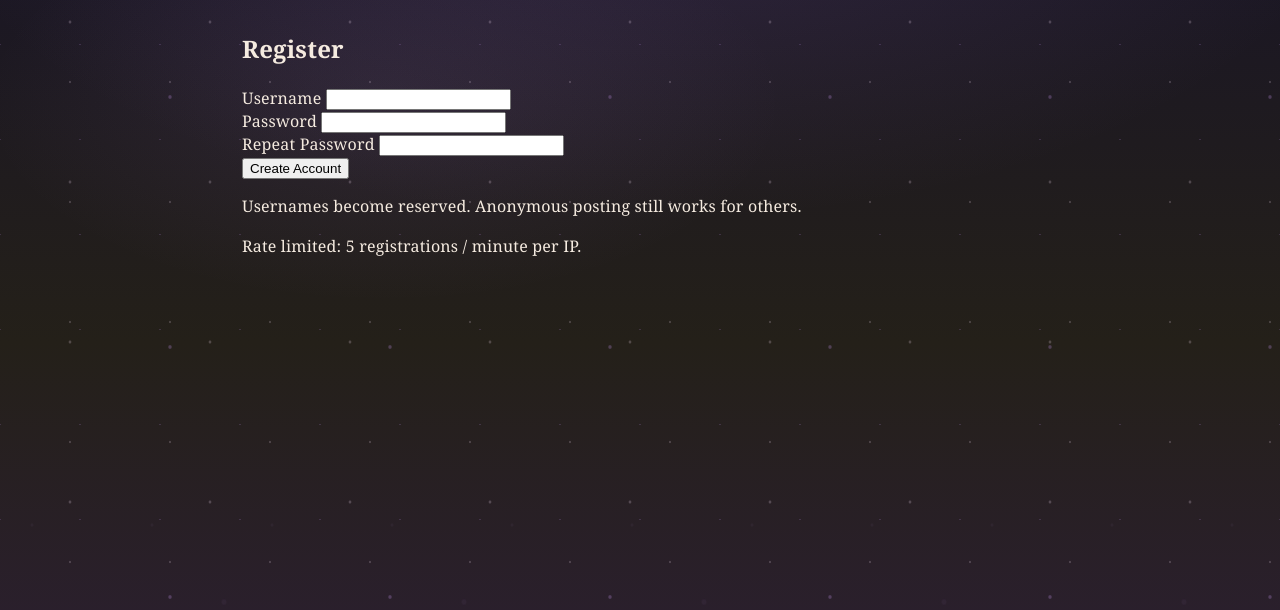
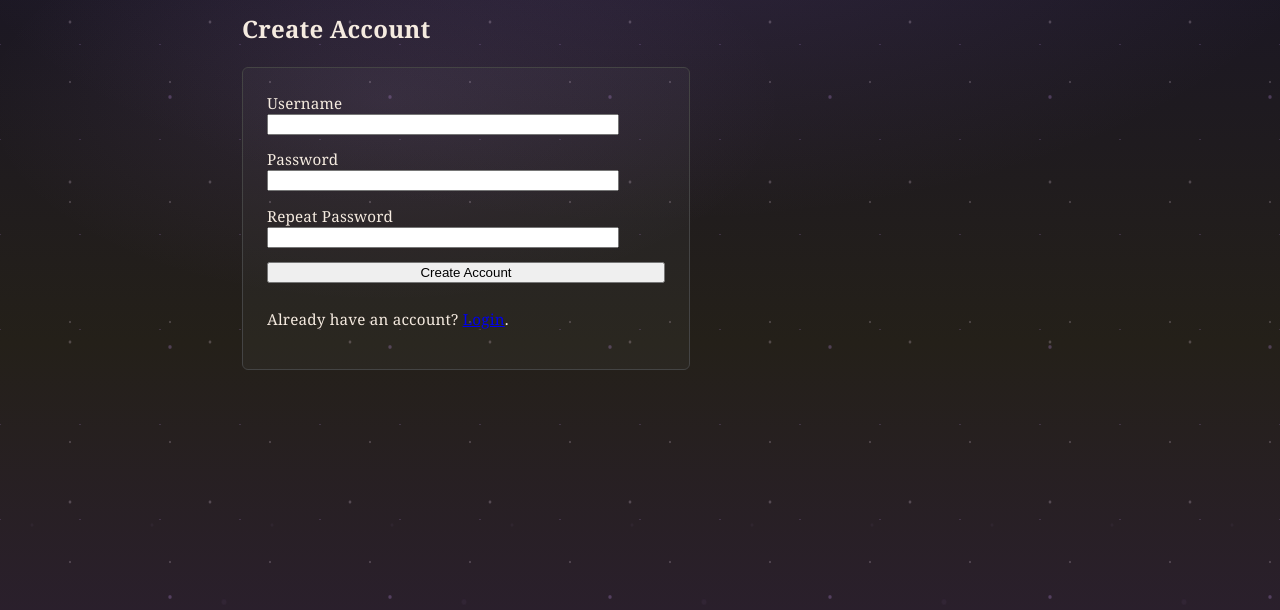
Before and after one commit to meadowingc/aether, a Django app: page /accounts/register/ in a window 1280 px wide. Shown: the part 58-668 px from the top of the page. Run offline with Django 5.2, Linux system fonts and the light colour scheme.

Commit message:
fix register

```diff
--- a/accounts/templates/accounts/register.html
+++ b/accounts/templates/accounts/register.html
@@ -2,7 +2,8 @@
 {% block title %}Register • Aether{% endblock %}
 
 {% block content %}
-<h2>Register</h2>
+<h2 style="margin-top:0">Create Account</h2>
+<div class="twofactor-wrapper">
   <form method="post" novalidate>
     {% csrf_token %}
     <div class="form-row">
@@ -10,38 +11,44 @@
       {{ form.username }}
       <div id="username_status" class="hint"></div>
       {% if form.username.errors %}
-      <ul class="errors">
+        <ul class="twofactor-messages">
           {% for e in form.username.errors %}<li>{{ e }}</li>{% endfor %}
         </ul>
       {% endif %}
     </div>
+
     <div class="form-row">
       <label for="id_password1">Password</label>
       {{ form.password1 }}
       {% if form.password1.errors %}
-      <ul class="errors">
+        <ul class="twofactor-messages">
           {% for e in form.password1.errors %}<li>{{ e }}</li>{% endfor %}
         </ul>
       {% endif %}
     </div>
+
     <div class="form-row">
       <label for="id_password2">Repeat Password</label>
       {{ form.password2 }}
       {% if form.password2.errors %}
-      <ul class="errors">
+        <ul class="twofactor-messages">
           {% for e in form.password2.errors %}<li>{{ e }}</li>{% endfor %}
         </ul>
       {% endif %}
     </div>
+
     {% if form.non_field_errors %}
-    <ul class="errors">
+      <ul class="twofactor-messages">
         {% for e in form.non_field_errors %}<li>{{ e }}</li>{% endfor %}
       </ul>
     {% endif %}
+
     <button type="submit">Create Account</button>
-  <p class="hint">Usernames become reserved. Anonymous posting still works for others.</p>
-  <p class="hint">Rate limited: 5 registrations / minute per IP.</p>
+    <p class="hint" style="margin-top:0.75rem;">
+      Already have an account? <a href="{% url 'two_factor:login' %}">Login</a>.
+    </p>
   </form>
+</div>
 {% endblock %}
 
 {% block scripts %}
@@ -85,9 +92,36 @@
 })();
 </script>
 <style>
-  .errors { color:#d66; margin:0.25rem 0 0.5rem; padding-left:1.1rem; font-size:0.9rem; }
-  .errors li { list-style:disc; }
-  #username_status.ok { color: #5c5; }
-  #username_status.bad { color: #d66; }
+  .twofactor-wrapper {
+    max-width: 28rem;
+    padding: 1.25rem 1.5rem 1.5rem;
+    background: var(--panel-bg, rgba(255,255,255,0.03));
+    border: 1px solid var(--border-color,#444);
+    border-radius: 6px;
+    font-size: 0.95rem;
+  }
+  .twofactor-wrapper form {
+    display:flex;
+    flex-direction:column;
+    gap:0.85rem;
+    margin-top:0.25rem;
+  }
+  .twofactor-messages {
+    margin:0.25rem 0 0.5rem;
+    color:#d66;
+    font-size:0.85rem;
+    padding-left:1.1rem;
+  }
+  .twofactor-messages li { list-style:disc; }
+  #username_status.ok { color:#5c5; }
+  #username_status.bad { color:#d66; }
+  .form-row {
+    display:flex;
+    flex-direction:column;
+  }
+  .form-row input[type="text"],
+  .form-row input[type="password"] {
+    max-width:22rem;
+  }
 </style>
 {% endblock %}
```
Lines whose indentation alone changed are shown as unchanged.
